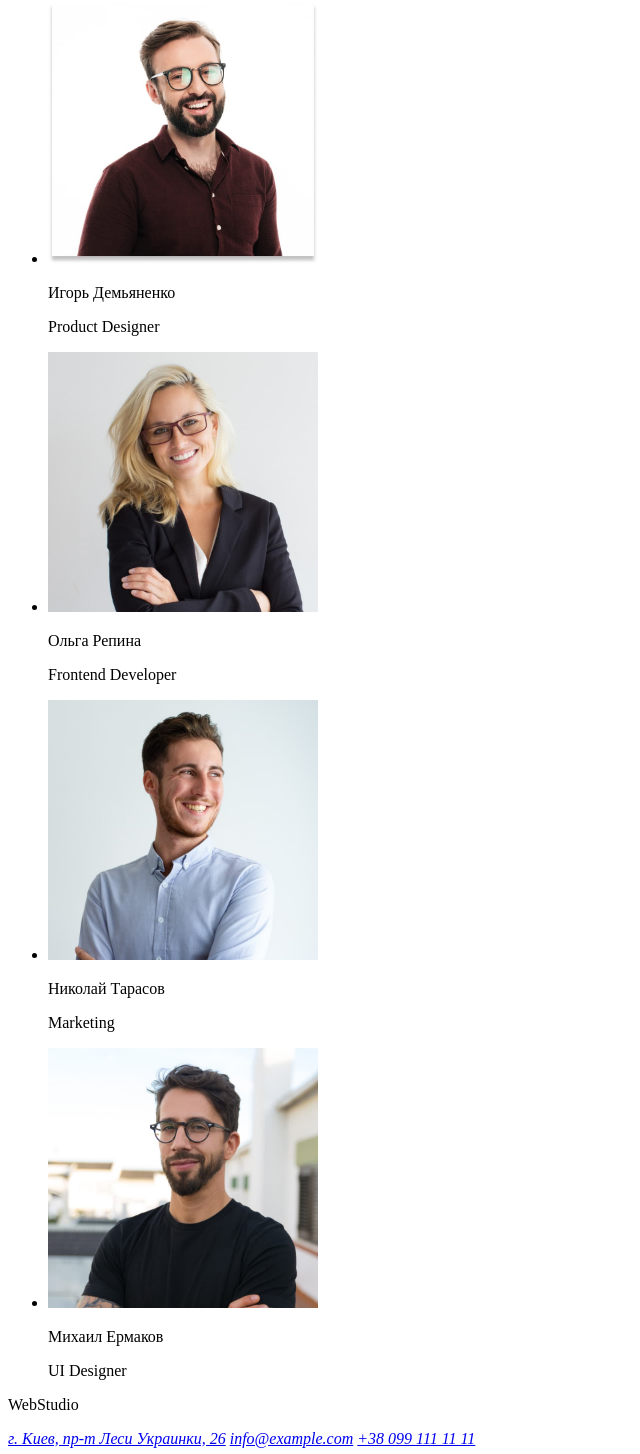
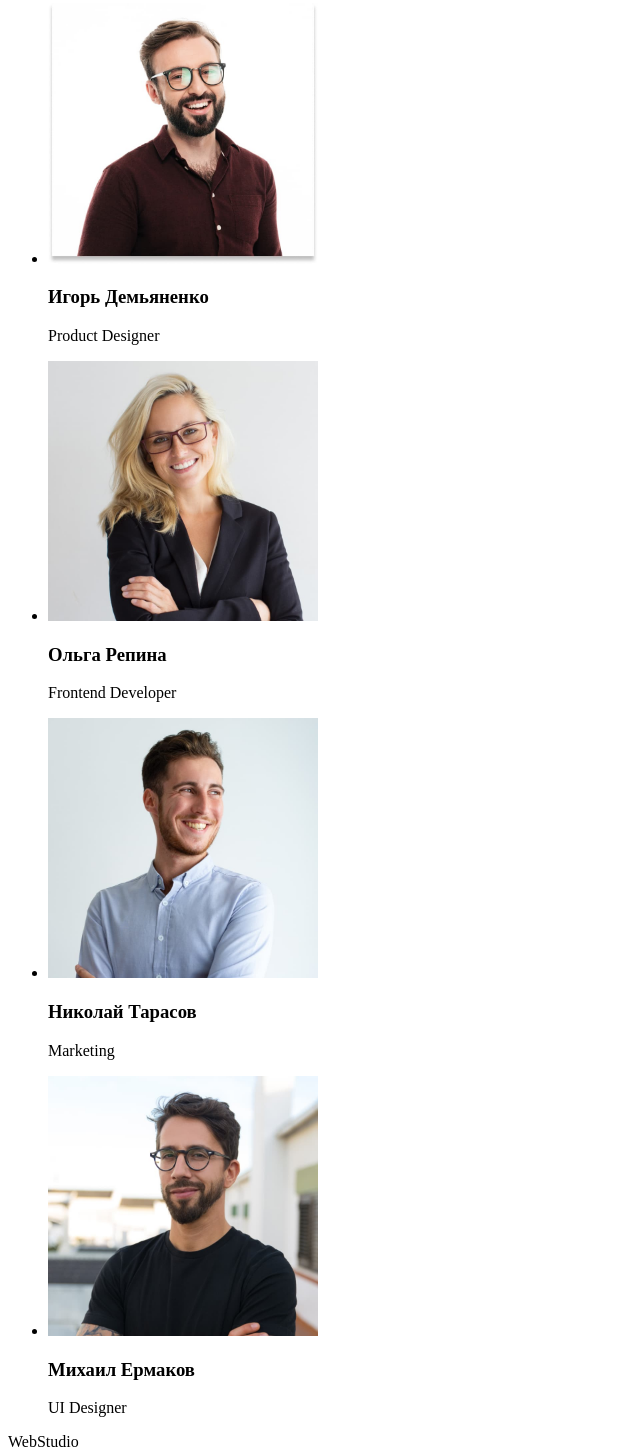
Before and after one commit to KsanaSal/goit-markup-hw-01, a plain HTML site: page index.html in a window 1280 px wide. Shown: the part 1627-3081 px from the top of the page, without its empty margins (0-640 px from the left). Drawn offline with Linux system fonts and the light colour scheme.

Commit message:
Додає коментарі

```diff
--- a/index.html
+++ b/index.html
@@ -7,6 +7,7 @@
     <title>goit-markup-hw-01</title>
 </head>
 <body>
+    <!--header site web studio-->
   <header>
       <a href="#"><span>Web</span>Studio</a>
       <nav>
@@ -20,10 +21,12 @@
       <a href="tel:+380961111111">+38 096 111 11 11</a>
   </header>
   <main>
+      <!--adv site web studio-->
       <section>
         <h1>Эффективные решения<br/> для вашего бизнеса</h1>
         <button>Заказать услугу</button>
       </section>
+      <!--specifics site web studio-->
       <section>
           <h2>Особенности</h2>
           <ul>
@@ -45,6 +48,7 @@
             </li>
           </ul>
       </section>
+      <!--work site web studio-->
       <section>
           <h2>Чем мы занимаемся</h2>
           <ul>
@@ -53,32 +57,34 @@
               <li><img src="./images/work/img3.jpg" alt="Работа с цветом" width="370"></li>
           </ul>
       </section>
+      <!--teams site web studio-->
       <section>
           <h2>Наша команда</h2>
           <ul>
               <li>
                   <img src="./images/team/igor.jpg" alt="Игорь Демьяненко" width="270">
-                  <p>Игорь Демьяненко</p>
+                  <h3>Игорь Демьяненко</h3>
                   <p>Product Designer</p>
               </li>
               <li>
                 <img src="./images/team/olga.jpg" alt="Ольга Репина" width="270">
-                <p>Ольга Репина</p>
+                <h3>Ольга Репина</h3>
                 <p>Frontend Developer</p>
             </li>
             <li>
                 <img src="./images/team/nicholas.jpg" alt="Николай Тарасов" width="270">
-                <p>Николай Тарасов</p>
+                <h3>Николай Тарасов</h3>
                 <p>Marketing</p>
             </li>
             <li>
                 <img src="./images/team/mykhailo.jpg" alt="Михаил Ермаков" width="270">
-                <p>Михаил Ермаков</p>
+                <h3>Михаил Ермаков</h3>
                 <p>UI Designer</p>
             </li>
           </ul>
       </section>
   </main>
+  <!--footer site web studio-->
   <footer>
     <p><span>Web</span>Studio</p>
     <address>
```
